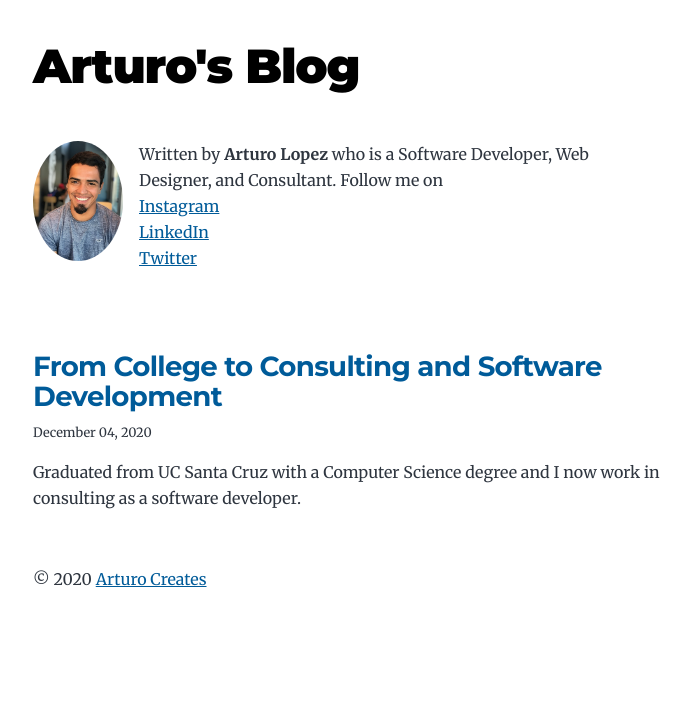
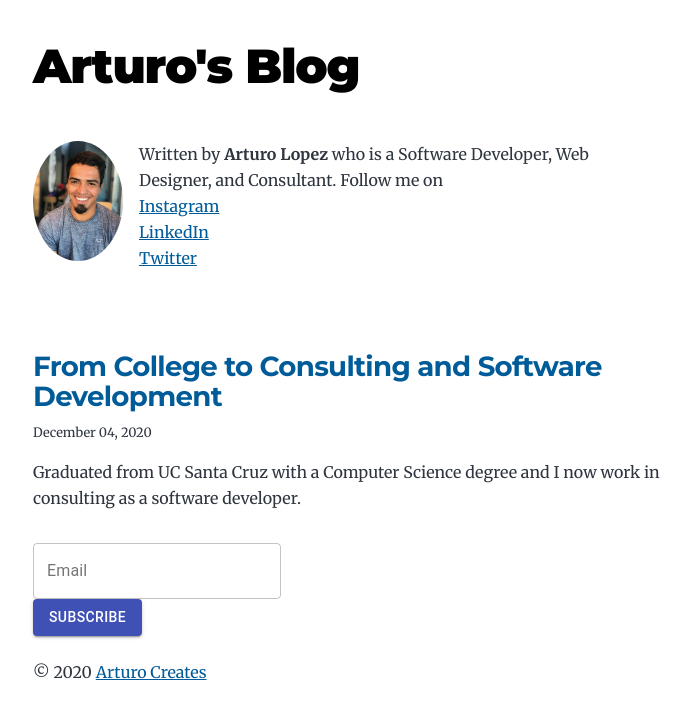
Before and after one commit to alopez96/personal-blog, a Gatsby site: page / in a window 1280 px wide. Shown: the whole page, without its empty margins (291-982 px from the left). Built offline with nearby package versions, Linux system fonts and the light colour scheme; Gatsby itself is replaced by a stand-in of ours.

Commit message:
mailchip contact form

```diff
--- a/gatsby-config.js
+++ b/gatsby-config.js
@@ -1,3 +1,8 @@
+// gatsby-config.js
+require("dotenv").config({
+  path: `.env.${process.env.NODE_ENV}`,
+})
+
 module.exports = {
   siteMetadata: {
     title: `Arturo's Blog`,
@@ -13,6 +18,13 @@ module.exports = {
     },
   },
   plugins: [
+    `gatsby-plugin-material-ui`,
+    {
+      resolve: 'gatsby-plugin-mailchimp',
+      options: {
+          endpoint: process.env.MAILCHIMP_ENDPOINT,
+      },
+    },
     {
       resolve: `gatsby-source-filesystem`,
       options: {
--- a/package.json
+++ b/package.json
@@ -8,11 +8,16 @@
     "url": "https://github.com/gatsbyjs/gatsby/issues"
   },
   "dependencies": {
+    "@material-ui/core": "^4.11.2",
+    "@material-ui/styles": "^4.11.2",
+    "dotenv": "^8.2.0",
     "gatsby": "^2.26.1",
     "gatsby-image": "^2.5.0",
     "gatsby-plugin-feed": "^2.7.0",
     "gatsby-plugin-google-analytics": "^2.5.0",
+    "gatsby-plugin-mailchimp": "^5.2.2",
     "gatsby-plugin-manifest": "^2.6.1",
+    "gatsby-plugin-material-ui": "^2.1.10",
     "gatsby-plugin-offline": "^3.4.0",
     "gatsby-plugin-react-helmet": "^3.4.0",
     "gatsby-plugin-sharp": "^2.8.0",
--- /dev/null
+++ b/src/components/mailform.jsx
@@ -0,0 +1,58 @@
+//MailchimpForm.jsx
+
+import addToMailchimp from "gatsby-plugin-mailchimp"
+import TextField from "@material-ui/core/TextField"
+import Button from "@material-ui/core/Button"
+import { Typography } from "@material-ui/core"
+import React from "react"
+
+export default class MailChimpForm extends React.Component {
+  constructor() {
+    super()
+    this.state = { email: "", result: {} }
+  }
+  _handleSubmit = async e => {
+    e.preventDefault()
+    try {
+        const result = await addToMailchimp(this.state.email)
+        this.setState({result: result})
+        console.log('result', result)
+    } catch(error) {
+        console.log('error', error)
+    }
+  }
+handleChange = event => {
+    this.setState({ email: event.target.value })
+  }
+render() {
+    return (
+        (this.state.result.result == "error"
+        ?<div>
+            <p className='red'> Error: <br></br>
+            {this.state.result.msg}</p>
+        </div>
+            :
+            <form onSubmit={this._handleSubmit}>
+          <TextField
+            id="outlined-email-input"
+            label="Email"
+            type="email"
+            name="email"
+            autoComplete="email"
+            variant="outlined"
+            onChange={this.handleChange}
+          />
+          <br />
+          <Button
+            variant="contained"
+            color="primary"
+            label="Submit"
+            type="submit"
+          >
+            <Typography variant="button">Subscribe</Typography>
+          </Button>
+        </form>
+            )
+      )
+  }
+}
--- a/src/pages/index.js
+++ b/src/pages/index.js
@@ -4,6 +4,7 @@ import { Link, graphql } from "gatsby"
 import Bio from "../components/bio"
 import Layout from "../components/layout"
 import SEO from "../components/seo"
+import Form from "../components/mailform"
 
 const BlogIndex = ({ data, location }) => {
   const siteTitle = data.site.siteMetadata?.title || `Title`
@@ -59,6 +60,7 @@ const BlogIndex = ({ data, location }) => {
           )
         })}
       </ol>
+      <Form/>
     </Layout>
   )
 }
--- a/src/style.css
+++ b/src/style.css
@@ -333,3 +333,8 @@ a:focus {
     list-style-position: inside;
   }
 }
+
+
+.red{
+  color: red;
+}
```
Also changed, not shown: 1 other file.
